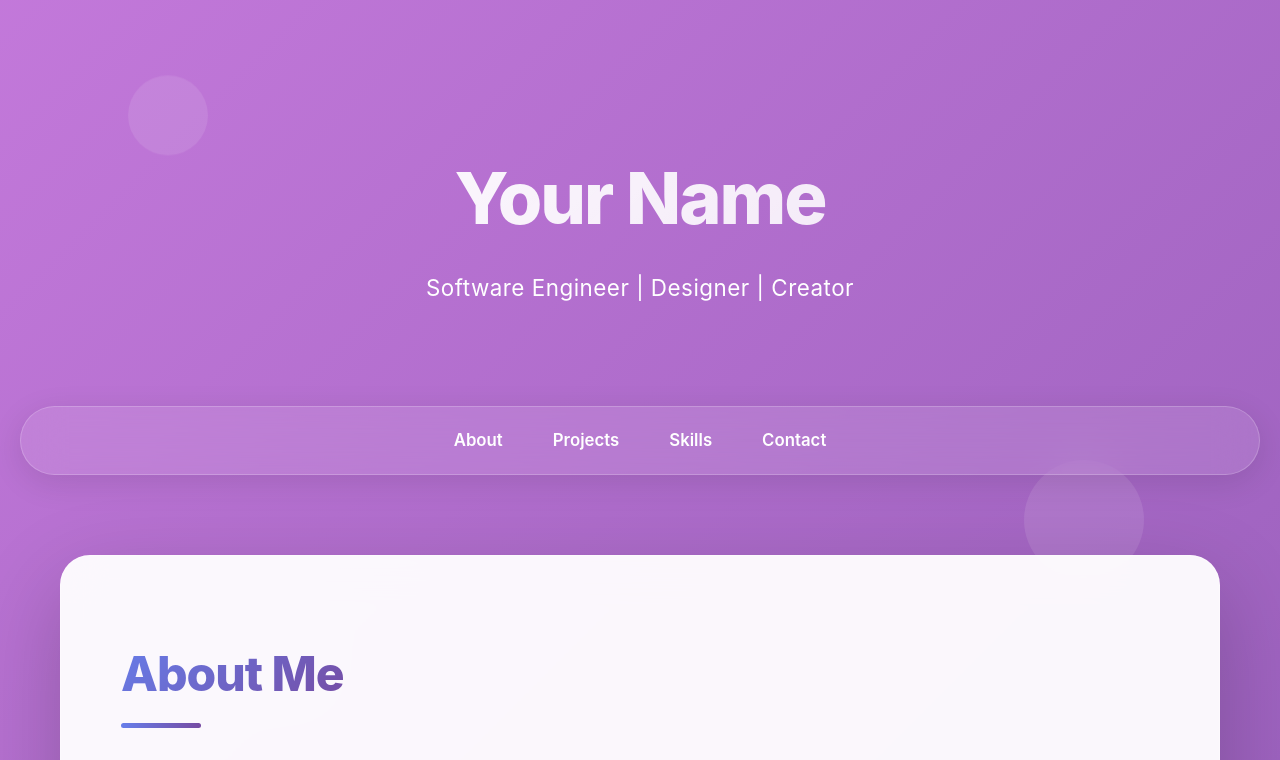
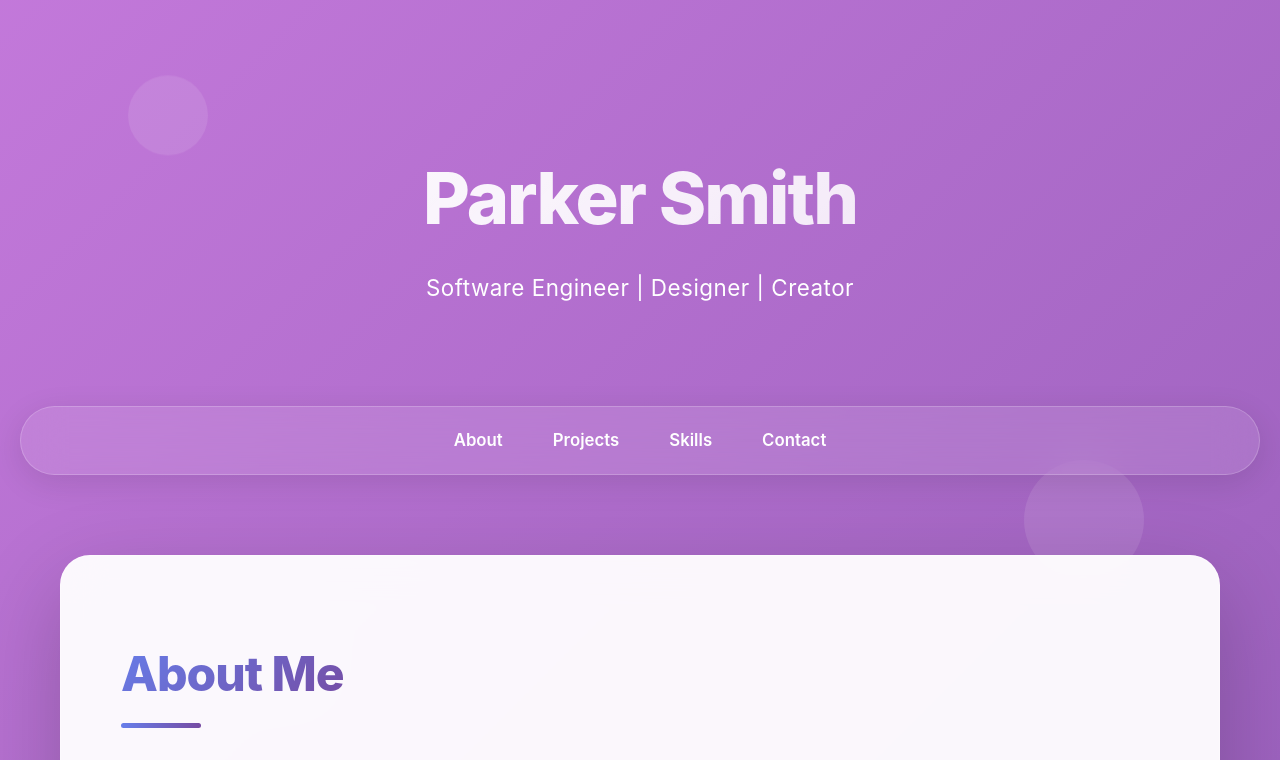
Before and after one commit to SmithP518/SmithP518.github.io, a plain HTML site: page index.html in a window 1280 px wide. Shown: the top 760 px of the page. Drawn offline with Linux system fonts and the light colour scheme.

Commit message:
Update header name

```diff
--- a/index.html
+++ b/index.html
@@ -544,7 +544,7 @@
 
     <header>
         <div class="container">
-            <h1>Your Name</h1>
+            <h1>Parker Smith</h1>
             <p>Software Engineer | Designer | Creator</p>
         </div>
     </header>
```
